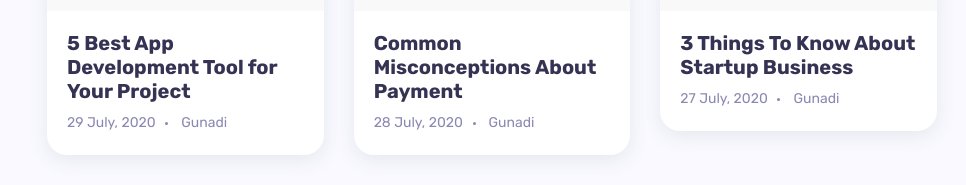
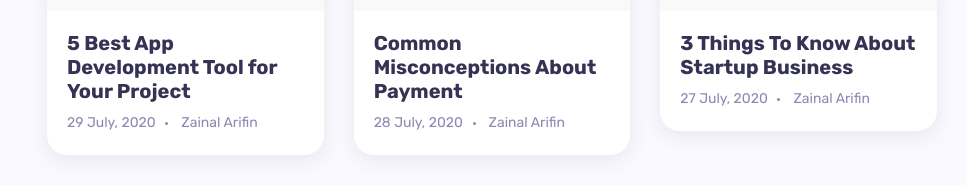
Before and after one commit to zaenalarifin12/zaenalarifin12.github.io, a plain HTML site: page index.html in a window 1280 px wide. Shown: the part 4233-4418 px from the top of the page, without its empty margins (203-1169 px from the left). Drawn offline with Linux system fonts and the light colour scheme; a web font is replaced by a local one.

Commit message:
edit name

```diff
--- a/index.html
+++ b/index.html
@@ -29,7 +29,7 @@
     </style>
     <meta http-equiv="Content-Type" content="text/html; charset=UTF-8">
     <title>Zainal Arifin - My Portfolio</title>
-    <meta name="description" content="Gunadi - Portfolio/CV/Resume">
+    <meta name="description" content="Zainal Arifin - Portfolio/CV/Resume">
     <meta name="viewport" content="width=device-width, initial-scale=1.0">
     <link rel="shortcut icon" type="image/x-icon" href="images/favicon.png">
 
@@ -732,7 +732,7 @@
                                 <h4 class="my-0 title"><a href="#">5 Best App Development Tool for Your Project</a></h4>
                                 <ul class="list-inline meta mb-0 mt-2">
                                     <li class="list-inline-item">29 July, 2020</li>
-                                    <li class="list-inline-item">Gunadi</li>
+                                    <li class="list-inline-item">Zainal Arifin</li>
                                 </ul>
                             </div>
                         </div>
@@ -753,7 +753,7 @@
                                 <h4 class="my-0 title"><a href="#">Common Misconceptions About Payment</a></h4>
                                 <ul class="list-inline meta mb-0 mt-2">
                                     <li class="list-inline-item">28 July, 2020</li>
-                                    <li class="list-inline-item">Gunadi</li>
+                                    <li class="list-inline-item">Zainal Arifin</li>
                                 </ul>
                             </div>
                         </div>
@@ -774,7 +774,7 @@
                                 <h4 class="my-0 title"><a href="#">3 Things To Know About Startup Business</a></h4>
                                 <ul class="list-inline meta mb-0 mt-2">
                                     <li class="list-inline-item">27 July, 2020</li>
-                                    <li class="list-inline-item">Gunadi</li>
+                                    <li class="list-inline-item">Zainal Arifin</li>
                                 </ul>
                             </div>
                         </div>
```
